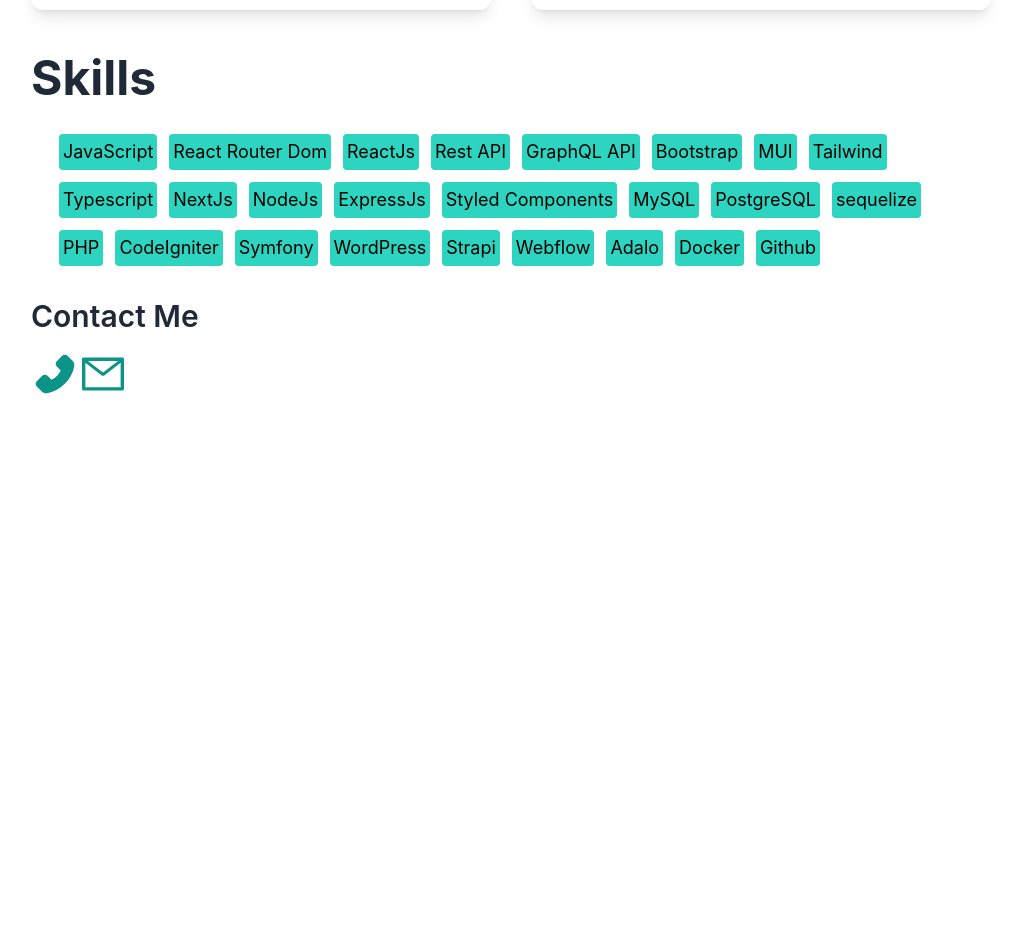
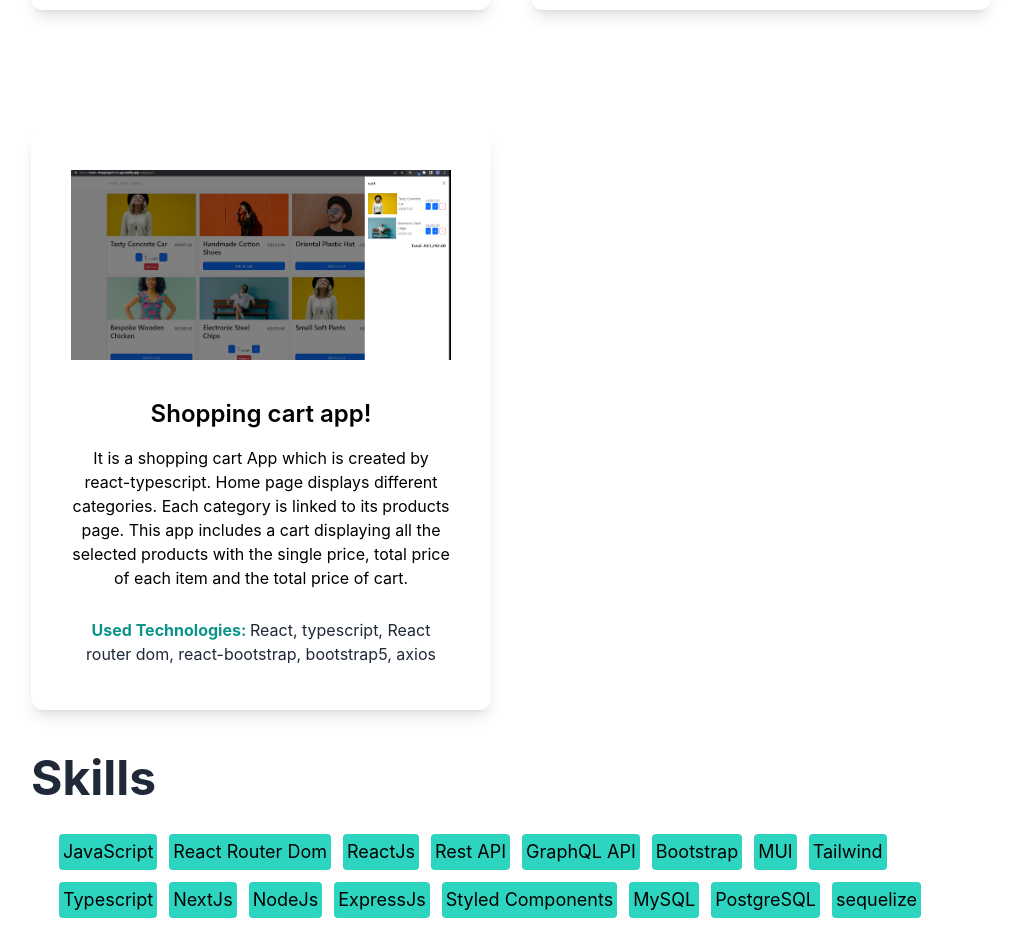
Before and after one commit to zahratalaei/portfolio, a Next.js app: page / in a window 1280 px wide. Shown: the part 2220-3147 px from the top of the page, without its empty margins (129-1149 px from the left). Before the commit the page ends 2630 px from the top, so only its background shows below. Built offline with nearby package versions, Linux system fonts and the light colour scheme.

Commit message:
added shopping cart app

```diff
--- a/components/Projects.js
+++ b/components/Projects.js
@@ -4,6 +4,7 @@
 import jumbo from '../public/Jumbo.png'
 import Rtmdb from '../public/ReactTMDB.png'
 import FS from '../public/FullStack.png'
+import Shopping from '../public/Shopping.png'
 import Image from 'next/legacy/image'
 
 const Projects = () => {
@@ -42,6 +43,15 @@
         <p className='py-2'>It is a Full Stack Blog App. Being able to see, add comments and likes the posts you need to have an account and sing in to the app. Only author of the post can edit/delete it. </p>
         <p className='text-gray-800 py-1 mt-4'><span className='text-teal-600 py-4 font-bold'>Used Technologies: </span>React, JavaScript, React router dom, react-bootstrap, yup, bootstrap, axios, Mui, ExpressJs, bcrypt, JWT, mysql, sequelize, ... </p>
       </div>
+
+      <div className='text-center shadow-lg p-10 rounded-xl my-10 dark:bg-white flex-1'>
+        <a href='https://main--shappingcart-ts-app.netlify.app/' target="_blank">
+        <Image src={Shopping} alt=''/>
+        <h3 className='text-2xl font-semibold pt-8 pb-2'>Shopping cart app!</h3>
+        </a>
+        <p className='py-2'>It is a shopping cart App which is created by react-typescript. Home page displays different categories. Each category is linked to its products page. This app includes a cart displaying all the selected products with the single price, total price of each item and the total price of cart. </p>
+        <p className='text-gray-800 py-1 mt-4'><span className='text-teal-600 py-4 font-bold'>Used Technologies: </span>React, typescript, React router dom, react-bootstrap, bootstrap5, axios </p>
+      </div>
     </div>
  </section>
   )
```
Also changed, not shown: public/shopping.png (added).
